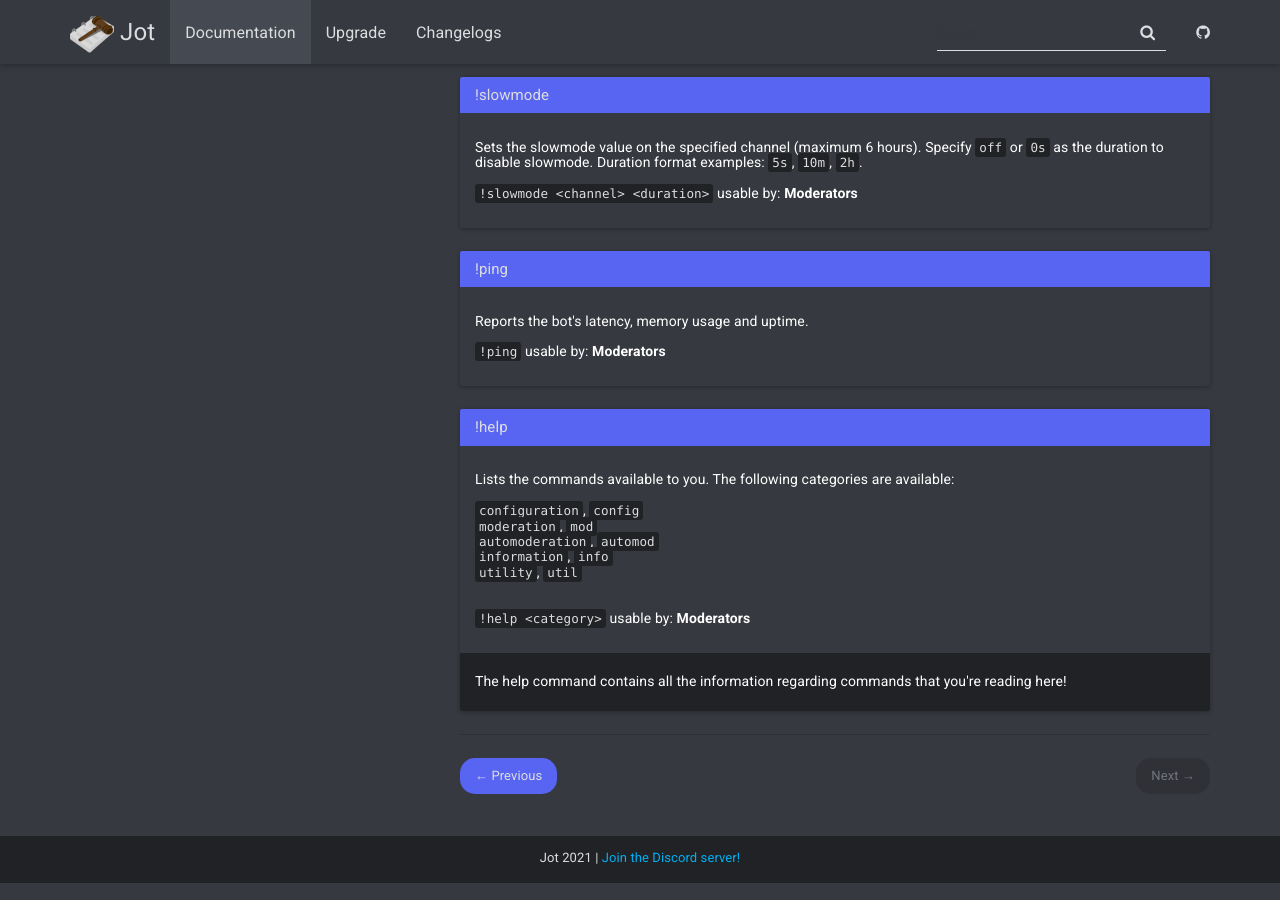
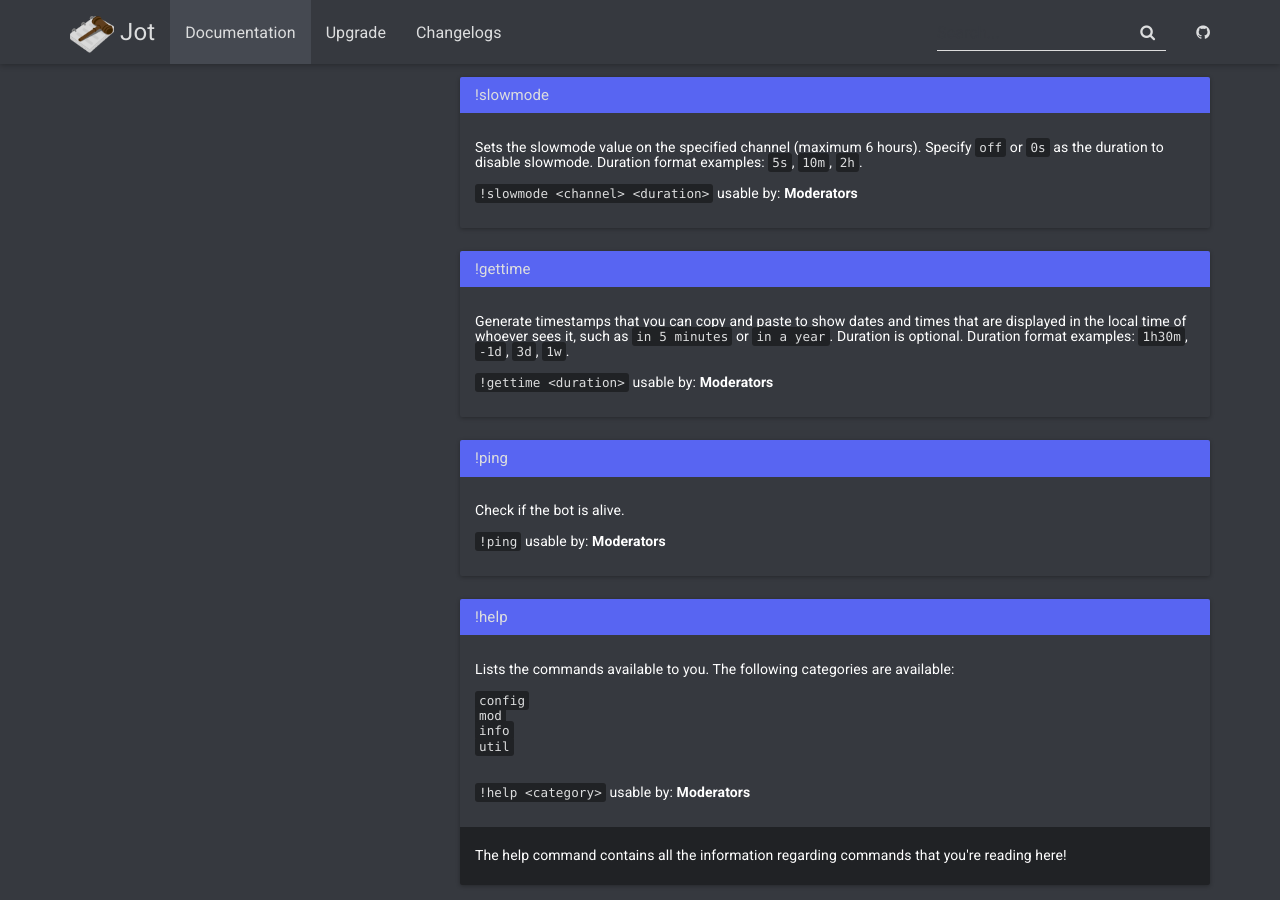
Before and after one commit to sawch/Jot, a Jekyll site: the page built from _docs/commands/cmds-util.md, in a window 1280 px wide and 900 px high, scrolled down 440 px. Built offline with Jekyll 4.4.1, drawn with Linux system fonts in a browser that asks for light colours.

Commit message:
Create 2021-09-29-changelog.md and update command documentation to reflect it's changes

```diff
--- a/_docs/commands/cmds-util.md
+++ b/_docs/commands/cmds-util.md
@@ -43,10 +43,18 @@ description: A list of the utility commands found in the Jot.
 </div>
 <div class="panel panel-primary">
 	<div class="panel-heading">
+		<h3 class="panel-title" id="gettime">!gettime</h3>
+	</div>
+	<div class="panel-body">
+    <h6>Generate timestamps that you can copy and paste to show dates and times that are displayed in the local time of whoever sees it, such as <code>in 5 minutes</code> or <code>in a year</code>. Duration is optional. Duration format examples: <code>1h30m</code>, <code>-1d</code>, <code>3d</code>, <code>1w</code>.<br/><br/><code>!gettime &lt;duration&gt;</code> usable by: <strong>Moderators</strong></h6>
+	</div>
+</div>
+<div class="panel panel-primary">
+	<div class="panel-heading">
 		<h3 class="panel-title" id="ping">!ping</h3>
 	</div>
 	<div class="panel-body">
-    <h6>Reports the bot's latency, memory usage and uptime.<br/><br/><code>!ping</code> usable by: <strong>Moderators</strong></h6>
+    <h6>Check if the bot is alive.<br/><br/><code>!ping</code> usable by: <strong>Moderators</strong></h6>
 	</div>
 </div>
 <div class="panel panel-primary">
@@ -55,11 +63,10 @@ description: A list of the utility commands found in the Jot.
 	</div>
 	<div class="panel-body">
     <h6>Lists the commands available to you. The following categories are available:<br/><br/>
-        <code>configuration</code>, <code>config</code><br/>
-        <code>moderation</code>, <code>mod</code><br/>
-        <code>automoderation</code>, <code>automod</code><br/>
-        <code>information</code>, <code>info</code><br/>
-        <code>utility</code>, <code>util</code><br/>
+        <code>config</code><br/>
+        <code>mod</code><br/>
+        <code>info</code><br/>
+        <code>util</code><br/>
         <br/><br/><code>!help &lt;category&gt;</code> usable by: <strong>Moderators</strong></h6>
 	</div>
 	<div class="panel-footer"><h6>The help command contains all the information regarding commands that you're reading here!</h6></div>
```
Also changed, not shown: _docs/commands/cmds-mod.md (+2 -2 lines), _posts/2021-09-29-changelog.md (added, +24 -0 lines).
